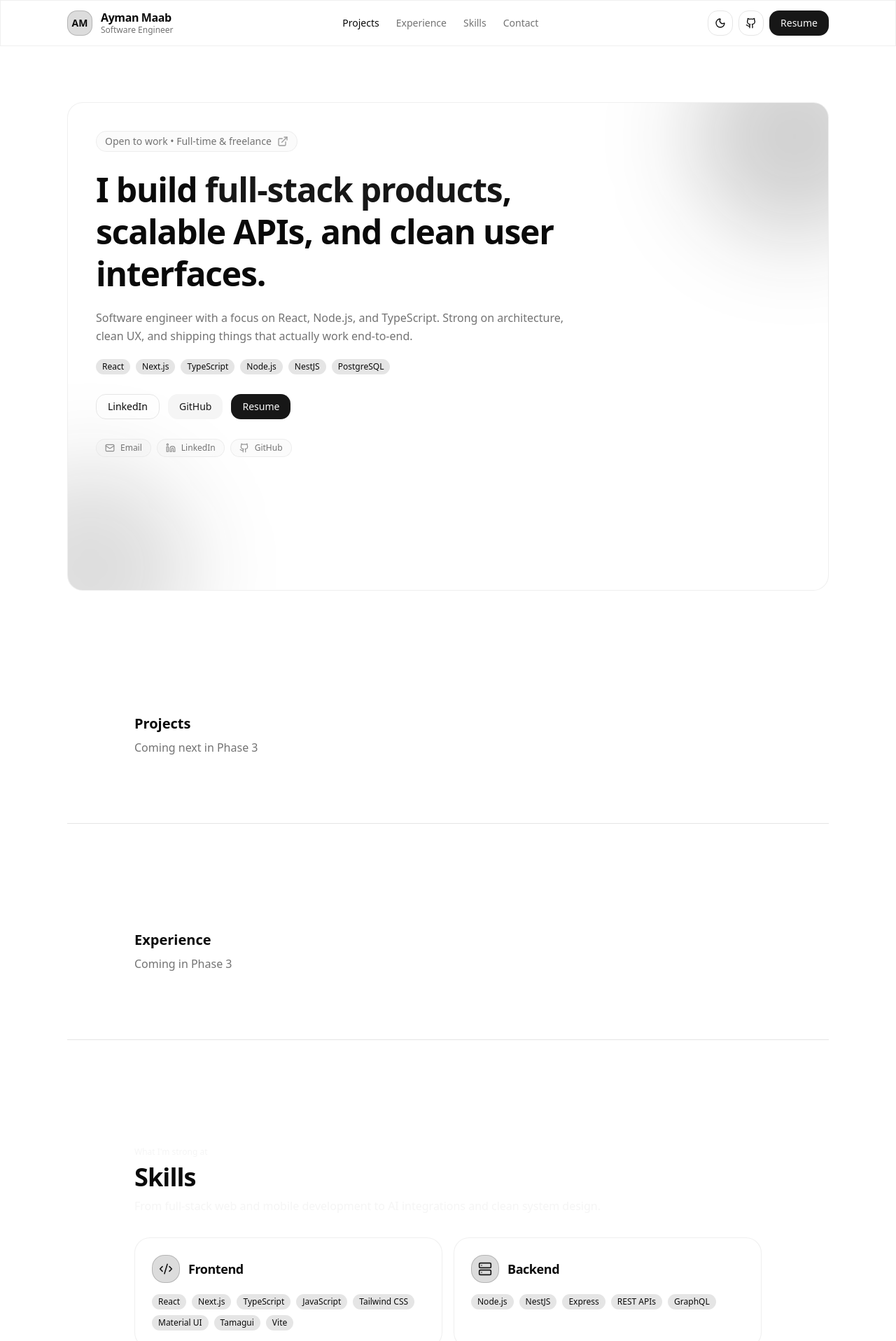
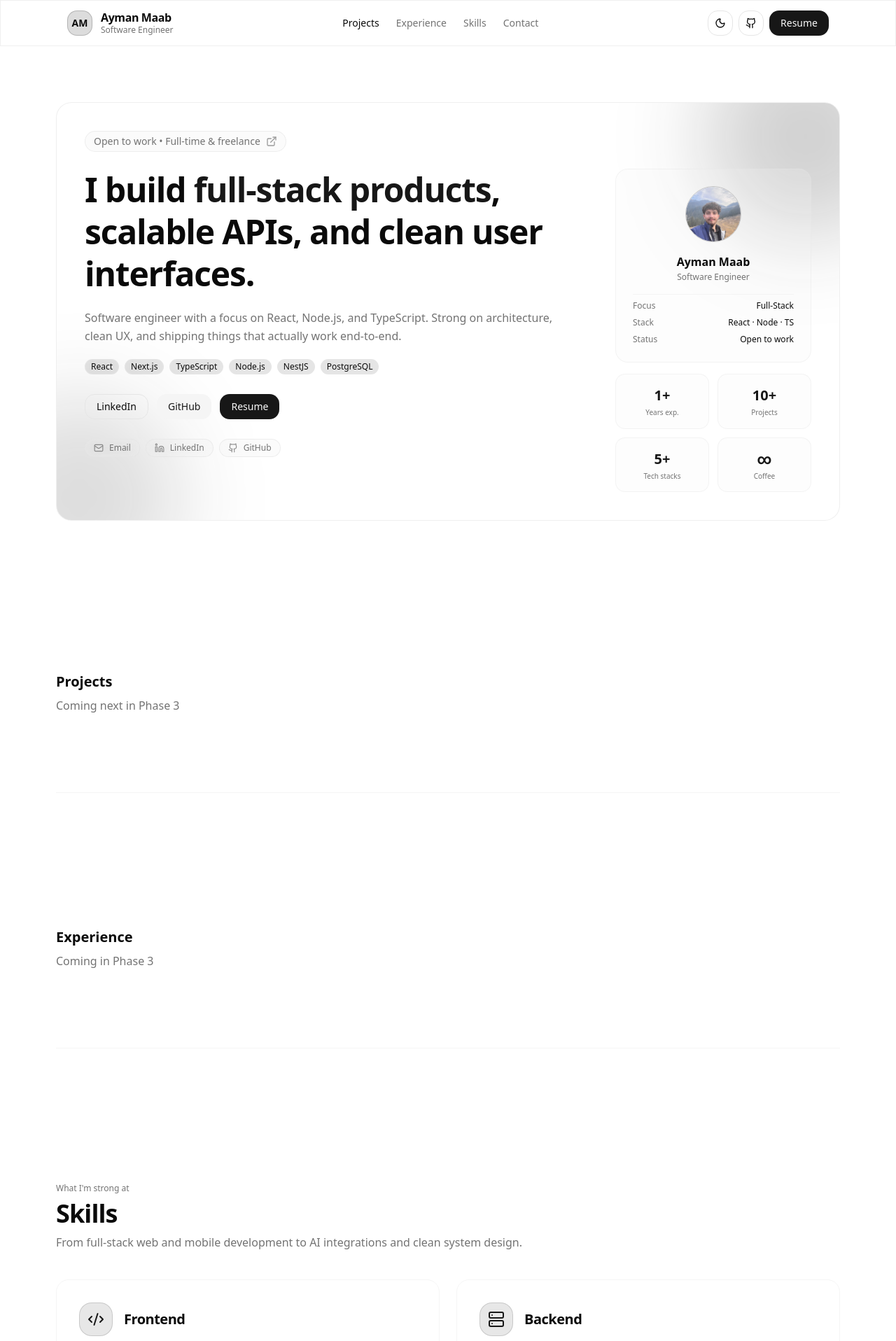
Before and after one commit to AymanMaab/Portfolio, a React (Vite) app in the folder apps/web/: page / in a window 1280 px wide. Shown: the top 1916 px of the page at 70% size. Built offline with nearby package versions, Linux system fonts and the light colour scheme.

Commit message:
refine hero section and skill section

```diff
--- a/apps/web/src/App.tsx
+++ b/apps/web/src/App.tsx
@@ -2,13 +2,13 @@ import { Navbar } from './components/layout/Navbar'
 import { HeroSection } from './components/sections/hero/HeroSection'
 import { SkillsSection } from './components/sections/skills/SkillsSection'
 
-const SECTION_CLASS = 'py-24 px-6 md:px-24 border-b border-border'
+const SECTION_CLASS = 'py-28 border-b border-border/40'
 
 export default function App() {
   return (
     <div className="min-h-screen bg-background text-foreground">
       <Navbar />
-      <main className="mx-auto max-w-6xl px-4 sm:px-6 lg:px-8 space-y-14 pb-24">
+      <main className="mx-auto max-w-7xl px-6 sm:px-10 lg:px-20 space-y-20 pb-32">
         <HeroSection />
 
         <section id="projects" className={SECTION_CLASS}>
--- a/apps/web/src/components/sections/hero/HeroSection.tsx
+++ b/apps/web/src/components/sections/hero/HeroSection.tsx
@@ -70,8 +70,48 @@ export function HeroSection() {
             <SocialChips className="pt-2" />
           </div>
 
-          {/* right column — TODO: build this panel */}
-          <div className="hidden md:block md:justify-self-end w-full max-w-[260px] lg:max-w-[280px] md:min-h-[562px]" />
+          {/* right column — profile card */}
+          <div className="hidden md:flex md:flex-col md:justify-self-end w-full max-w-[260px] lg:max-w-[280px] gap-4">
+            {/* avatar + name */}
+            <div className="rounded-2xl border border-border/40 bg-muted/20 p-6 flex flex-col items-center gap-4 text-center">
+              <img
+                src="/avatar.jpeg"
+                alt="Ayman Maab"
+                className="h-20 w-20 rounded-full object-cover border border-primary/20"
+              />
+              <div>
+                <div className="font-semibold text-base">Ayman Maab</div>
+                <div className="text-xs text-muted-foreground mt-0.5">Software Engineer</div>
+              </div>
+              <div className="w-full flex flex-col gap-2 pt-2 border-t border-border/40">
+                {[
+                  { label: 'Focus', value: 'Full-Stack' },
+                  { label: 'Stack', value: 'React · Node · TS' },
+                  { label: 'Status', value: 'Open to work' },
+                ].map(({ label, value }) => (
+                  <div key={label} className="flex justify-between items-center text-xs">
+                    <span className="text-muted-foreground">{label}</span>
+                    <span className="font-medium">{value}</span>
+                  </div>
+                ))}
+              </div>
+            </div>
+
+            {/* quick stats */}
+            <div className="grid grid-cols-2 gap-3">
+              {[
+                { stat: '1+', label: 'Years exp.' },
+                { stat: '10+', label: 'Projects' },
+                { stat: '5+', label: 'Tech stacks' },
+                { stat: '∞', label: 'Coffee' },
+              ].map(({ stat, label }) => (
+                <div key={label} className="rounded-xl border border-border/40 bg-muted/20 p-4 flex flex-col items-center gap-1">
+                  <span className="text-xl font-bold text-primary">{stat}</span>
+                  <span className="text-[10px] text-muted-foreground text-center leading-tight">{label}</span>
+                </div>
+              ))}
+            </div>
+          </div>
         </div>
       </div>
     </section>
--- a/apps/web/src/components/sections/skills/SkillsSection.tsx
+++ b/apps/web/src/components/sections/skills/SkillsSection.tsx
@@ -4,28 +4,28 @@ import { Badge } from '../../ui/badge'
 
 export function SkillsSection() {
   return (
-    <section id="skills" className="scroll-mt-24 space-y-8">
+    <section id="skills" className="scroll-mt-24 space-y-10">
       <SectionHeader
         eyebrow="What I'm strong at"
         title="Skills"
         subtitle="From full-stack web and mobile development to AI integrations and clean system design."
       />
 
-      <div className="grid grid-cols-1 md:grid-cols-2 gap-4">
+      <div className="grid grid-cols-1 md:grid-cols-2 gap-6">
         {skills.map((category) => (
-          <div key={category.title} className="glass rounded-3xl p-6">
-            <div className="flex items-center gap-3">
-              <div className="h-10 w-10 rounded-2xl grid place-items-center bg-primary/15 border border-primary/20">
-                <category.icon className="h-5 w-5 text-primary" />
+          <div key={category.title} className="rounded-2xl p-8 border border-border/40">
+            <div className="flex items-center gap-4 mb-6">
+              <div className="h-12 w-12 rounded-2xl grid place-items-center bg-primary/10 border border-primary/15">
+                <category.icon className="h-6 w-6 text-primary" />
               </div>
-              <div className="text-lg font-semibold tracking-tight">
+              <div className="text-xl font-semibold tracking-tight">
                 {category.title}
               </div>
             </div>
 
-            <div className="mt-4 flex flex-wrap gap-2">
+            <div className="flex flex-wrap gap-2">
               {category.items.map((skill) => (
-                <Badge key={skill} variant="outline" className="rounded-full border-border/60 bg-black/10">
+                <Badge key={skill} variant="outline" className="rounded-full px-3 py-1 text-sm border-border/50 text-primary bg-muted">
                   {skill}
                 </Badge>
               ))}
--- a/apps/web/src/components/shared/SectionHeader.tsx
+++ b/apps/web/src/components/shared/SectionHeader.tsx
@@ -12,13 +12,13 @@ export function SectionHeader({ eyebrow, title, subtitle, right }: Props) {
     <div className="flex flex-col gap-3 md:flex-row md:items-end md:justify-between">
       <div className="space-y-2">
         {eyebrow && (
-          <div className="text-xs font-medium text-muted">{eyebrow}</div>
+          <div className="text-xs font-medium text-muted-foreground">{eyebrow}</div>
         )}
         <h2 className="text-3xl md:text-4xl font-semibold tracking-tight text-foreground">
           {title}
         </h2>
         {subtitle && (
-          <p className="text-sm md:text-base text-muted max-w-2xl leading-relaxed">
+          <p className="text-sm md:text-base text-muted-foreground max-w-2xl leading-relaxed">
             {subtitle}
           </p>
         )}
```
Also changed, not shown: apps/web/public/avatar.jpeg (added).
